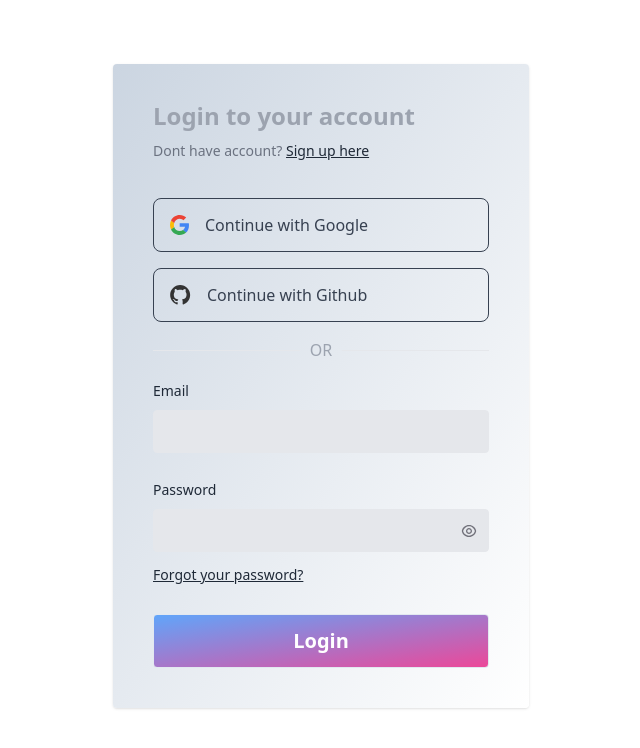
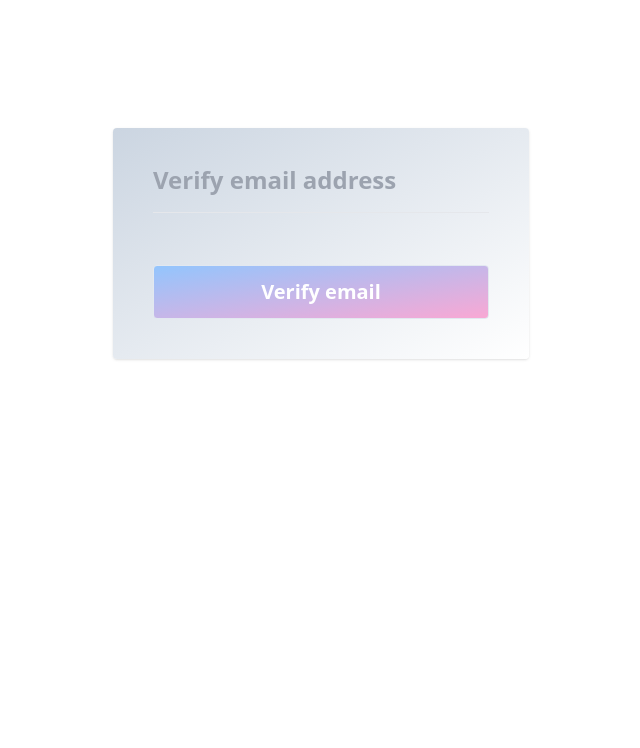
Before and after one commit to Kailash8799/SocialMediaApp_MERN, a React (Create React App) app: page /verifyemail in a window 1280 px wide. Before the commit this address led to /. Shown: the top 748 px of the page, without its empty margins (319-959 px from the left). Built offline with nearby package versions, Linux system fonts and the light colour scheme.

Commit message:
added verify email

```diff
--- a/src/App.js
+++ b/src/App.js
@@ -66,7 +66,7 @@ function App() {
           <Route path="/signup" element={<Signup />} />
           <Route path="/signin" element={<Login />} />
           <Route path="/forgot" element={<Forgot />} />
-          <Route path="/verifyuser" element={<Verifyuser />} />
+          <Route path="/verifyemail" element={<Verifyuser />} />
           <Route path="*" element={<NoPage />} />
         </Routes>
       )}
--- a/src/components/Login.jsx
+++ b/src/components/Login.jsx
@@ -78,7 +78,6 @@ function Login() {
           </p>
           <button
             aria-label="Continue with google"
-            role="button"
             className="focus:outline-none focus:ring-2 focus:ring-offset-1 focus:ring-gray-700 py-3.5 px-4 border rounded-lg border-gray-700 flex items-center w-full mt-10"
           >
             <svg
@@ -111,7 +110,6 @@ function Login() {
           </button>
           <button
             aria-label="Continue with github"
-            role="button"
             className="focus:outline-none  focus:ring-2 focus:ring-offset-1 focus:ring-gray-700 py-3.5 px-4 border rounded-lg border-gray-700 flex items-center w-full mt-4"
           >
             <svg
@@ -143,7 +141,6 @@ function Login() {
             </label>
             <input
               aria-label="enter email adress"
-              role="input"
               type="email"
               value={email}
               onChange={(e) => {
@@ -159,7 +156,6 @@ function Login() {
             <div className="relative flex items-center justify-center">
               <input
                 aria-label="enter Password"
-                role="input"
                 type="password"
                 value={password}
                 onChange={(e) => {
@@ -200,7 +196,6 @@ function Login() {
           <div className="mt-8">
             {loading ? (
               <button
-                role="button"
                 aria-label="create my account"
                 className="items-center justify-center w-full py-2 text-xl font-bold leading-none text-center text-white transition-transform border rounded focus:ring-indigo-700 focus:outline-none dark:border-slate-700 bg-gradient-to-tl from-pink-500 to-blue-400 border-slate-200 hover:from-slate-500 hover:to-white"
               >
@@ -222,7 +217,6 @@ function Login() {
               </button>
             ) : (
               <button
-                role="button"
                 aria-label="create my account"
                 onClick={handleSignIn}
                 className="w-full py-4 text-xl font-bold leading-none text-white transition-transform border rounded focus:ring-indigo-700 focus:outline-none dark:border-slate-700 bg-gradient-to-tl from-pink-500 to-blue-400 border-slate-200 hover:from-slate-500 hover:to-white"
--- a/src/components/Verifyuser.jsx
+++ b/src/components/Verifyuser.jsx
@@ -2,26 +2,35 @@ import React, { useEffect, useState } from "react";
 import { ColorRing } from "react-loader-spinner";
 import { toast } from "react-hot-toast";
 import { motion } from "framer-motion";
+import { useNavigate, useSearchParams } from "react-router-dom";
 
 export default function Verifyuser() {
+  const searchParams = useSearchParams();
+  console.log(searchParams[0].get("token"));
   const [loading, setloading] = useState(false);
   const [disabled, setdisabled] = useState(true);
   const [mounted, setmounted] = useState(false);
+  const [token,settoken] = useState("");
+  const navigate = useNavigate();
 
   useEffect(()=>{
     setmounted(true)
-  },[])
+    settoken(searchParams[0]?.get("token"))
+    if(token){
+      setdisabled(false)
+    }
+  },[searchParams, token])
   const verifyEmailAddress = async () => {
     if (!mounted) return;
     setloading(true);
     try {
       const responce = await fetch(
-        `${process.env.NEXT_PUBLIC_HOST}/api/verifyemail`,
+        `${process.env.REACT_APP_LOCALHOST_KEY}/api/auth/verifyuser`,
         {
           method: "POST",
           body: JSON.stringify({
-            token: "params?.get(token)",
-            secret: `${process.env.NEXT_PUBLIC_SECRET}`,
+            token: token,
+            secret: `${process.env.REACT_APP_SECRET}`,
           }),
           headers: {
             "Content-type": "application/json",
@@ -31,7 +40,7 @@ export default function Verifyuser() {
       const data = await responce.json();
       if (data.success) {
         toast.success(data.message);
-        // navigation.location("/signin")
+        navigate('/', { replace: true });
       } else {
         toast.error(data.message);
       }
@@ -69,7 +78,6 @@ export default function Verifyuser() {
           <div className="mt-8">
             {loading ? (
               <button
-                role="button"
                 aria-label="create my account"
                 className="items-center justify-center w-full py-2 text-xl font-bold leading-none text-center text-white transition-transform border rounded focus:ring-indigo-700 focus:outline-none dark:border-slate-700 bg-gradient-to-tl from-pink-500 to-blue-400 border-slate-200 hover:from-slate-500 hover:to-white"
               >
@@ -91,7 +99,6 @@ export default function Verifyuser() {
               </button>
             ) : (
               <button
-                role="button"
                 disabled={disabled}
                 aria-label="create my account"
                 onClick={verifyEmailAddress}
@@ -99,6 +106,7 @@ export default function Verifyuser() {
               >
                 Verify email
               </button>
+
             )}
           </div>
         </motion.div>
```
Also changed, not shown: 1 other file (tests, documents, lock files or other folders).
